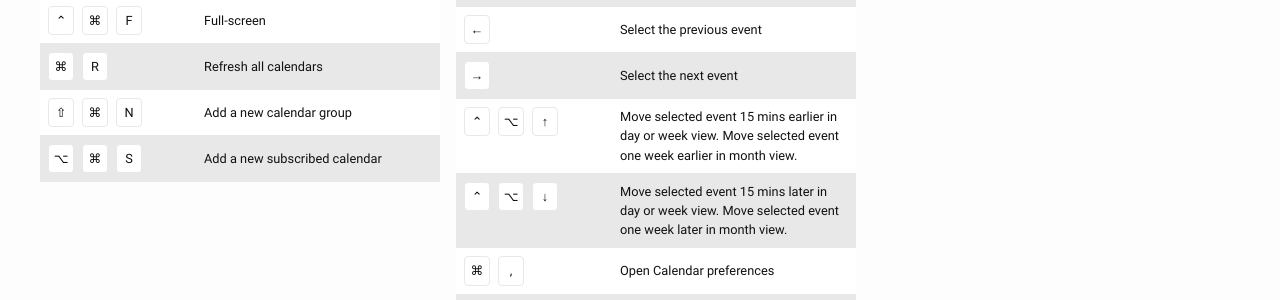
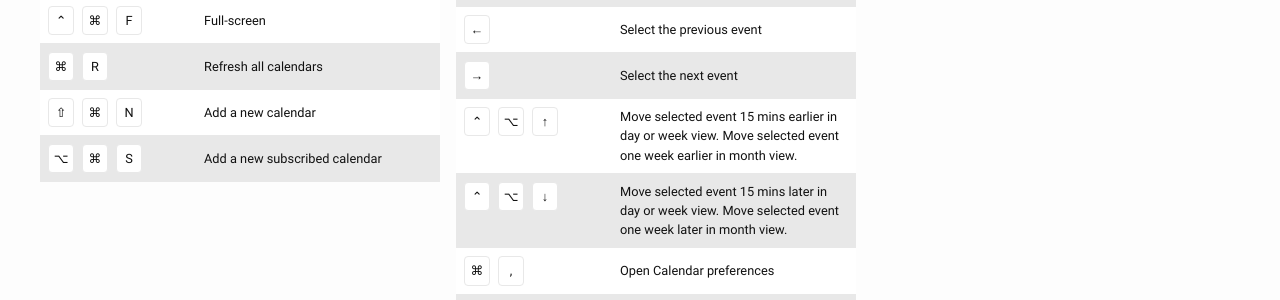
Before and after one commit to ursooperduper/shortcuts-fm, a Jekyll site: the page built from _shortcuts/calendar.md, in a window 1280 px wide. Shown: the part 731-1031 px from the top of the page. Built offline with Jekyll 4.4.1, drawn with Linux system fonts in a browser that asks for light colours.

Commit message:
Updates shortcuts for Calendar.app

```diff
--- a/_data/calendar.yml
+++ b/_data/calendar.yml
@@ -1,4 +1,4 @@
-name: Calendar (El Capitan)
+name: Calendar (High Sierra)
 
 sections:
   - calendar
@@ -36,7 +36,7 @@ calendar:
     desc: Refresh all calendars
 
   - shortcut: ⇧ ⌘ N
-    desc: Add a new calendar group
+    desc: Add a new calendar
 
   - shortcut: ⌥ ⌘ S
     desc: Add a new subscribed calendar
```
